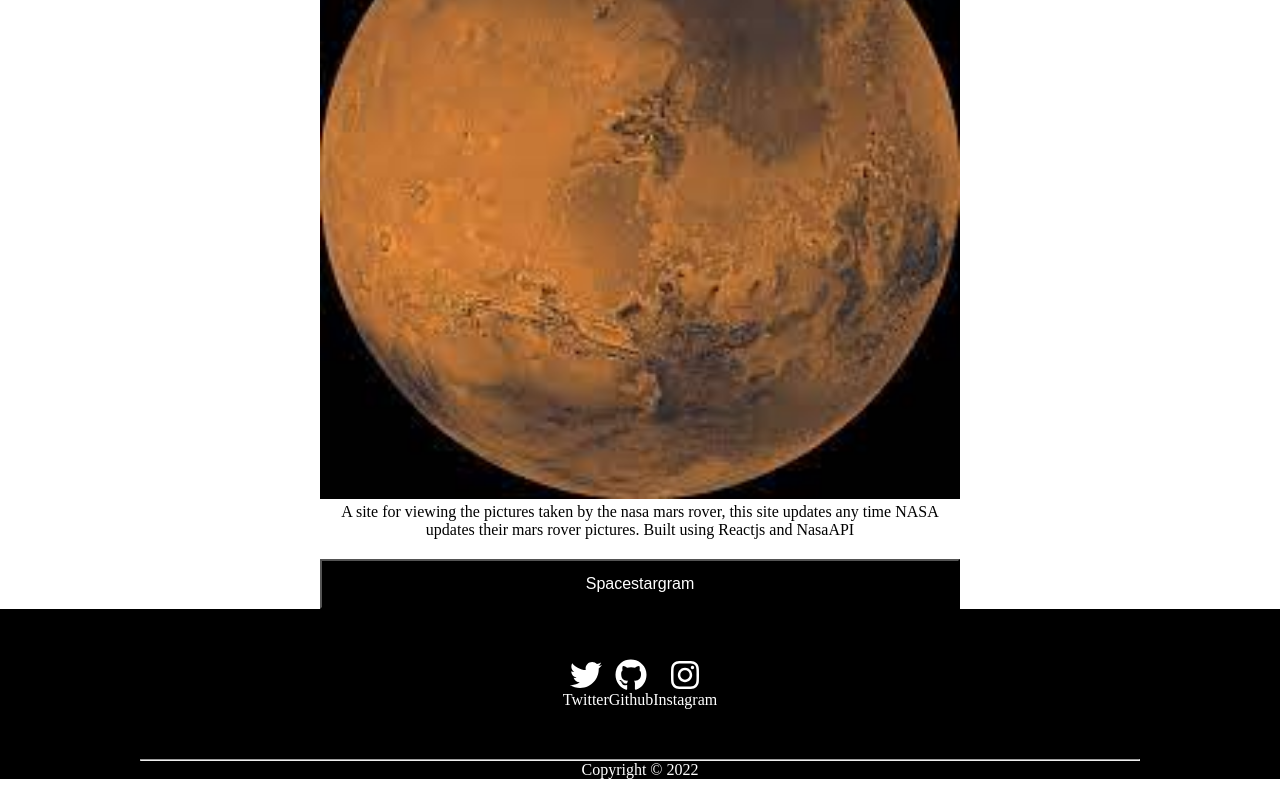
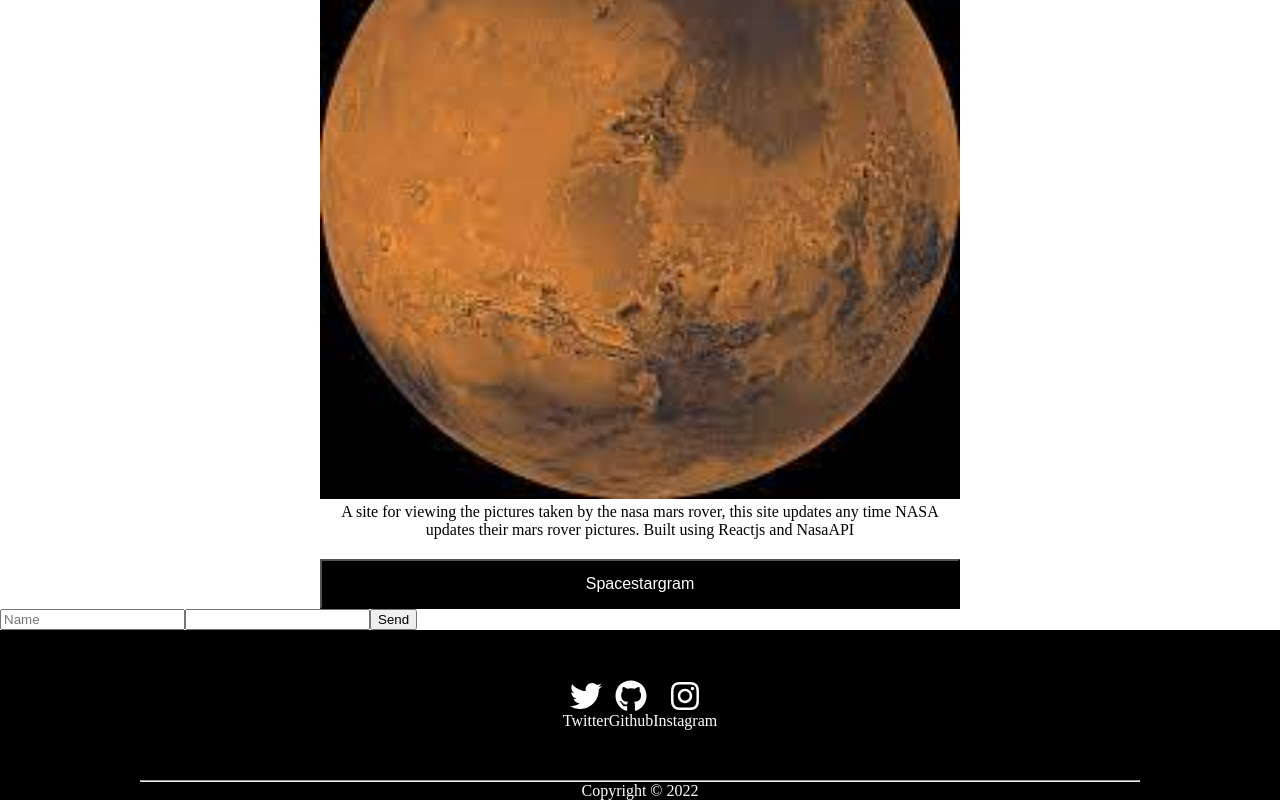
Before and after one commit to adeoye99/myportfolio, a React (Create React App) app: page /Home in a window 1280 px wide. Shown: the part 2633-3433 px from the top of the page. Before the commit the page ends 3412 px from the top, so only its background shows below. Built offline with nearby package versions, Linux system fonts and the light colour scheme.

Commit message:
contact list

```diff
--- a/src/Pages/Contact.jsx
+++ b/src/Pages/Contact.jsx
@@ -5,7 +5,7 @@ function Contact() {
   function sendEmail(){
     e.preventDefault();
 
-    emailjs.sendForm('YOUR_SERVICE_ID', 'YOUR_TEMPLATE_ID', form.current, 'YOUR_USER_ID')
+    emailjs.sendForm('gmail', 'Sulaimon Template', form.current, 'YOUR_USER_ID')
       .then((result) => {
           console.log(result.text);
       }, (error) => {
@@ -14,7 +14,8 @@ function Contact() {
   }
   return (
     <div>
-        <form>
+        <form >
+
           <input type="text" placeholder="Name" />
           <input type="text" paceholder = "Message" />
           <button>Send</button>
--- a/src/Pages/Home.jsx
+++ b/src/Pages/Home.jsx
@@ -2,6 +2,7 @@ import React from 'react';
 import Hero from "../Herocomponent/Hero"
 import About from "./About"
 import Navbar from "../Navbarcomponents/Index";
+import Contact from "./Contact"
 import { FooterContainer } from "../Container/Footer"
 import Projects from './Projects';
 
@@ -11,8 +12,8 @@ function Home() {
       <Hero/>
       <About/>
       <Projects/>
+      <Contact/>
       <FooterContainer/>
-
   </div>;
 }
 
```
